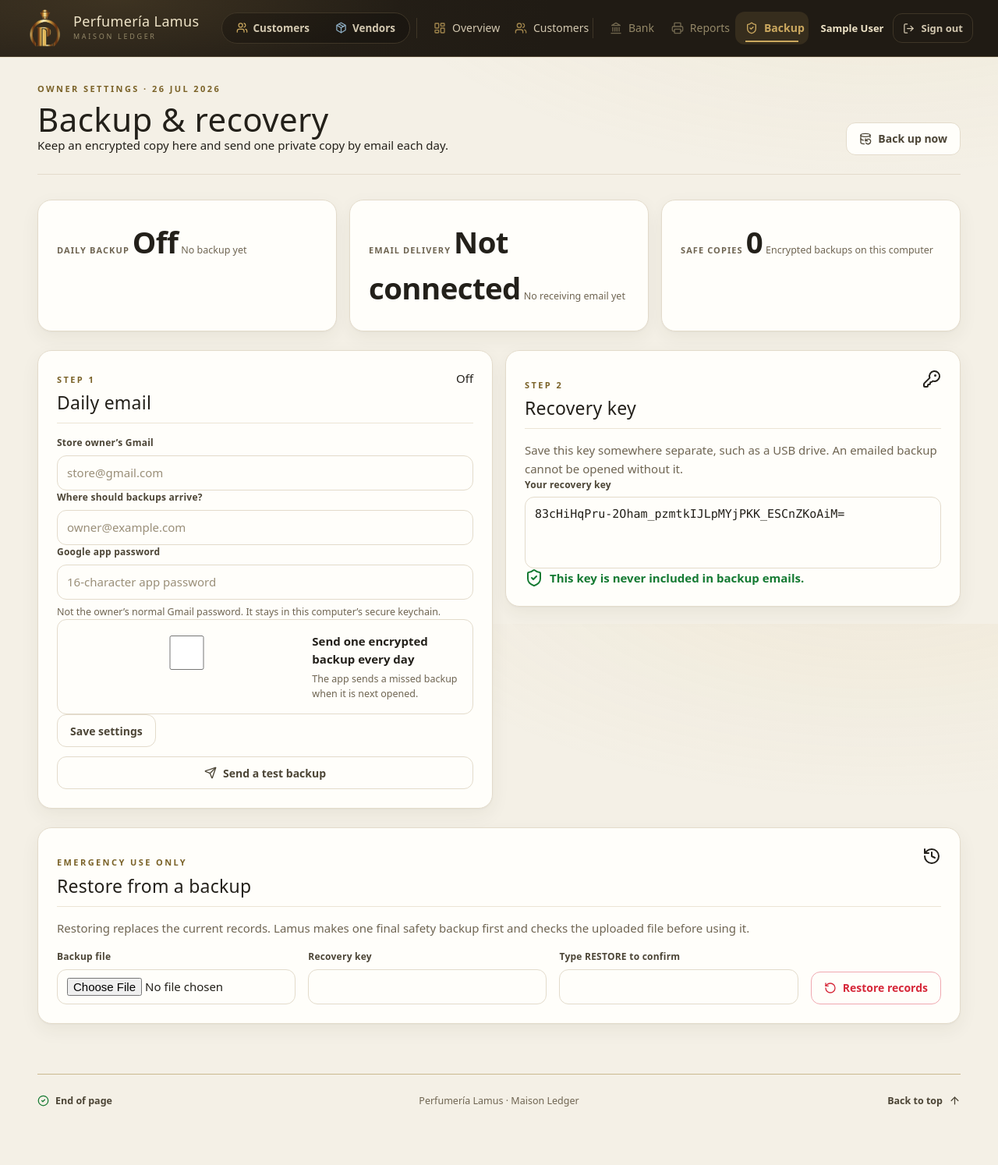
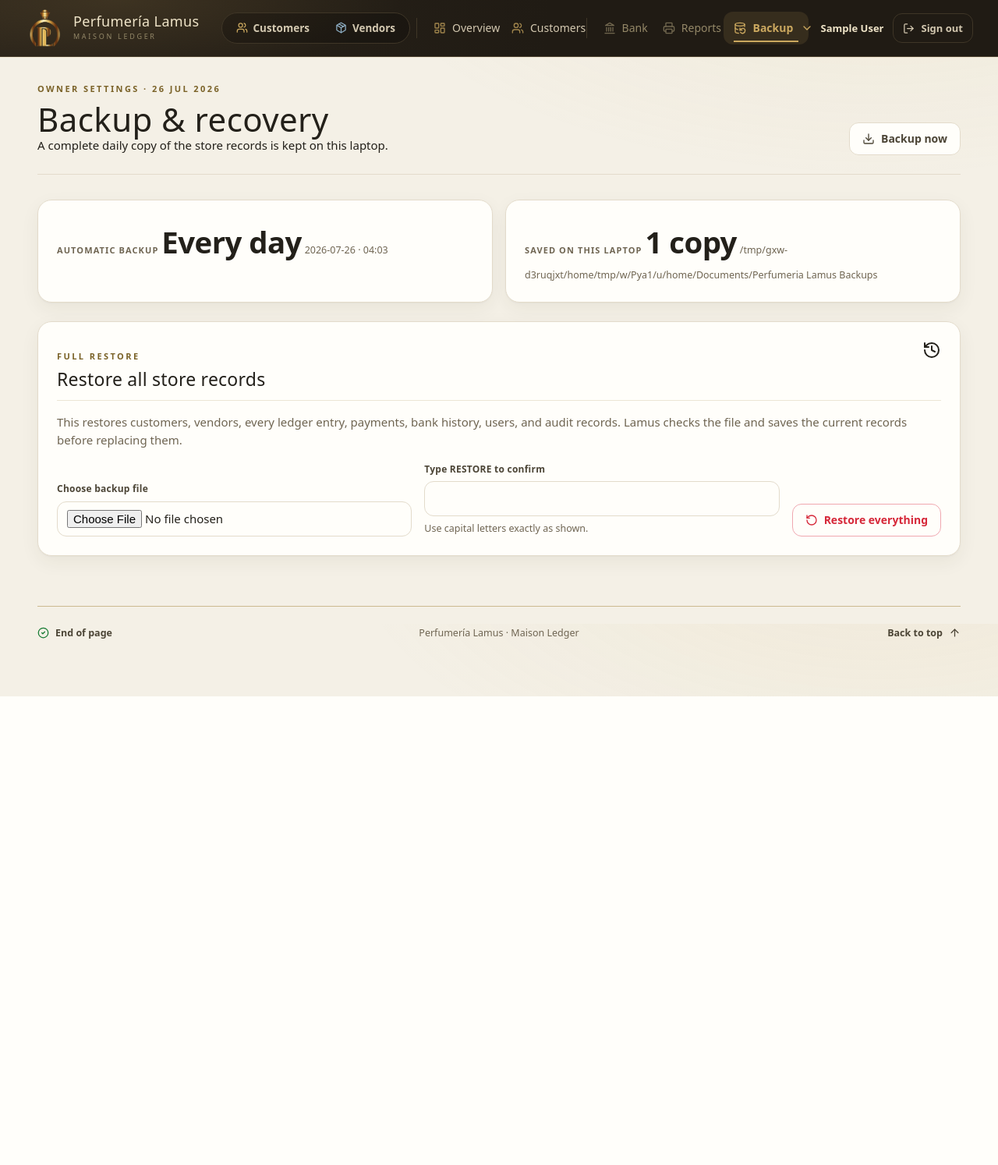
Before and after one commit to GhandourGh/perfumeria-lamus, a Flask app: page /backups in a window 1280 px wide. Shown: the whole page at 78% size. After the commit the page ends 893 px from the top, so only its background shows below. Run offline with Flask 3, Linux system fonts and the light colour scheme; the visitor is signed in with stand-in values (Sample User, id 1); data comes from the database, SQL or seed files in the repository; parts of the project's set-up code (start-up, migrations or seed data) failed here and were passed over.

Commit message:
Simplify complete local backup and restore

```diff
--- a/app.py
+++ b/app.py
@@ -4,7 +4,7 @@ from datetime import datetime
 from functools import wraps
 from pathlib import Path
 
-from flask import Flask, flash, redirect, render_template, request, session, url_for
+from flask import Flask, flash, redirect, render_template, request, send_file, session, url_for
 
 import backup_manager
 import database as db
@@ -474,36 +474,25 @@ def bank():
 @login_required
 def backups():
     if request.method == "POST":
-        action = request.form.get("action")
         try:
-            if action == "save":
-                backup_manager.save_settings(
-                    request.form.get("sender_email", ""),
-                    request.form.get("recipient_email", ""),
-                    request.form.get("enabled") == "1",
-                    request.form.get("app_password") or None,
-                )
-                flash("Backup settings saved privately on this computer.", "success")
-            elif action == "backup":
-                backup_manager.create_backup(send_email=False)
-                flash("Encrypted backup created and verified.", "success")
-            elif action == "test":
-                backup_manager.test_email()
-                flash("Test backup emailed successfully.", "success")
-            elif action == "restore":
+            if request.form.get("action") == "restore":
                 if request.form.get("confirmation") != "RESTORE":
                     raise ValueError("Type RESTORE exactly to confirm.")
-                backup_manager.restore_backup(
-                    request.files.get("backup_file"),
-                    request.form.get("recovery_key", ""),
-                )
+                backup_manager.restore_backup(request.files.get("backup_file"))
                 session.clear()
                 flash("Backup restored. Please sign in again.", "success")
                 return redirect(url_for("login"))
         except Exception as exc:
             flash(str(exc), "error")
         return redirect(url_for("backups"))
-    return render_template("backups.html", backup=backup_manager.backup_status())
+    return render_template("backups.html", backup=backup_manager.status())
+
+
+@app.route("/backups/download", methods=["POST"])
+@login_required
+def download_backup():
+    path = backup_manager.create_backup()
+    return send_file(path, as_attachment=True, download_name=path.name)
 
 
 def person_form(customer=False):
--- a/requirements.txt
+++ b/requirements.txt
@@ -1,4 +1,2 @@
 flask
 pytest
-cryptography
-keyring
--- a/static/style.css
+++ b/static/style.css
@@ -1603,10 +1603,9 @@ dialog.sheet[open] { animation: sheet-in .22s ease both; }
 }
 
 /* Backup & recovery */
-.backup-status { margin-bottom: var(--space-5); }
+.backup-summary { margin-bottom: var(--space-5); }
 .stat-value-small { font-size: clamp(28px, 3vw, 42px); }
-.backup-grid { align-items: start; }
-.backup-grid .panel, .restore-panel { padding: var(--space-5); }
+.restore-panel { padding: var(--space-5); }
 .backup-alert {
   display: flex; gap: var(--space-3); align-items: flex-start;
   padding: var(--space-4); margin-bottom: var(--space-5);
@@ -1614,28 +1613,36 @@ dialog.sheet[open] { animation: sheet-in .22s ease both; }
   border: 1px solid var(--rule); border-radius: var(--radius);
 }
 .backup-alert svg, .privacy-note svg { flex: 0 0 auto; }
-.check-row {
-  display: flex; align-items: flex-start; gap: var(--space-3);
-  padding: var(--space-4); border: 1px solid var(--hairline); border-radius: var(--radius);
-  cursor: pointer;
-}
-.check-row input { margin-top: 4px; }
-.check-row span { display: grid; gap: 3px; }
-.check-row small, .field small { color: var(--muted); }
-.backup-test-form { margin-top: var(--space-3); }
-.backup-test-form .btn { width: 100%; }
-.recovery-key {
-  font-family: ui-monospace, SFMono-Regular, Menlo, monospace;
-  overflow-wrap: anywhere; resize: none;
-}
-.privacy-note {
-  display: flex; gap: var(--space-2); align-items: center;
-  color: var(--laurel-deep); font-weight: 700;
-}
+.field small { color: var(--muted); }
+.backup-folder { overflow-wrap: anywhere; }
 .restore-panel { margin-top: var(--space-5); }
 .restore-form {
-  display: grid; grid-template-columns: repeat(3, minmax(0, 1fr)) auto;
+  display: grid; grid-template-columns: repeat(2, minmax(0, 1fr)) auto;
   gap: var(--space-4); align-items: end; margin-top: var(--space-4);
+}
+
+.nav-backup-menu { position: relative; }
+.nav-backup-menu summary { list-style: none; cursor: pointer; }
+.nav-backup-menu summary::-webkit-details-marker { display: none; }
+.nav-chevron { width: 14px; height: 14px; margin-left: 2px; }
+.nav-backup-menu[open] .nav-chevron { transform: rotate(180deg); }
+.nav-backup-dropdown {
+  position: absolute; z-index: 30; top: calc(100% + 10px); right: 0;
+  width: 250px; padding: 8px; background: var(--surface-raised);
+  border: 1px solid var(--hairline); border-radius: var(--radius);
+  box-shadow: var(--shadow-lift);
+}
+.nav-backup-dropdown a, .nav-backup-dropdown button {
+  display: flex; width: 100%; align-items: center; gap: 12px;
+  padding: 12px; color: var(--ink); background: transparent; border: 0;
+  border-radius: var(--radius-sm); text-align: left; text-decoration: none; cursor: pointer;
+}
+.nav-backup-dropdown a:hover, .nav-backup-dropdown button:hover { background: var(--gold-wash); }
+.nav-backup-dropdown span { display: grid; gap: 2px; }
+.nav-backup-dropdown small { color: var(--muted); }
+@media (max-width: 1080px) {
+  .nav-backup-menu { width: 100%; }
+  .nav-backup-dropdown { position: static; width: 100%; margin-top: 4px; box-shadow: none; }
 }
 @media (max-width: 900px) {
   .restore-form { grid-template-columns: 1fr; }
--- a/templates/backups.html
+++ b/templates/backups.html
@@ -1,105 +1,52 @@
 {% extends "base.html" %}
-{% block title %}Backup & Recovery · Perfumería Lamus{% endblock %}
+{% block title %}Restore · Perfumería Lamus{% endblock %}
 {% block content %}
 <section class="page-head">
   <div>
     <p class="eyebrow">OWNER SETTINGS · {{ today_display|upper }}</p>
     <h1>Backup & recovery</h1>
-    <p class="page-subtitle">Keep an encrypted copy here and send one private copy by email each day.</p>
+    <p class="page-subtitle">A complete daily copy of the store records is kept on this laptop.</p>
   </div>
-  <form method="post">
-    <input type="hidden" name="action" value="backup">
-    <button class="btn btn-dark" type="submit"><i data-lucide="database-backup" aria-hidden="true"></i>Back up now</button>
+  <form action="{{ url_for('download_backup') }}" method="post">
+    <button class="btn btn-dark" type="submit"><i data-lucide="download" aria-hidden="true"></i>Backup now</button>
   </form>
 </section>
 
-<section class="grid grid-3 backup-status" aria-label="Backup status">
+<section class="grid grid-2 backup-summary">
   <article class="stat">
-    <span class="stat-label">Daily backup</span>
-    <strong class="stat-value stat-value-small">{{ "On" if backup.enabled else "Off" }}</strong>
-    <span class="stat-note">{{ backup.last_backup|replace("T", " · ") if backup.last_backup else "No backup yet" }}</span>
+    <span class="stat-label">Automatic backup</span>
+    <strong class="stat-value stat-value-small">Every day</strong>
+    <span class="stat-note">{{ backup.last_backup_at|replace("T", " · ") if backup.last_backup_at else "Starts automatically while Lamus is running" }}</span>
   </article>
   <article class="stat">
-    <span class="stat-label">Email delivery</span>
-    <strong class="stat-value stat-value-small">{{ "Ready" if backup.password_saved else "Not connected" }}</strong>
-    <span class="stat-note">{{ backup.recipient_email or "No receiving email yet" }}</span>
-  </article>
-  <article class="stat">
-    <span class="stat-label">Safe copies</span>
-    <strong class="stat-value stat-value-small">{{ backup.backup_count }}</strong>
-    <span class="stat-note">Encrypted backups on this computer</span>
+    <span class="stat-label">Saved on this laptop</span>
+    <strong class="stat-value stat-value-small">{{ backup.backup_count }} {{ "copy" if backup.backup_count == 1 else "copies" }}</strong>
+    <span class="stat-note backup-folder">{{ backup.folder }}</span>
   </article>
 </section>
 
 {% if backup.last_error %}
-<div class="backup-alert" role="alert"><i data-lucide="alert-circle" aria-hidden="true"></i><span><strong>Last backup needs attention.</strong> {{ backup.last_error }}</span></div>
+<div class="backup-alert" role="alert"><i data-lucide="alert-circle" aria-hidden="true"></i><span><strong>Automatic backup needs attention.</strong> {{ backup.last_error }}</span></div>
 {% endif %}
-
-<div class="grid grid-2 backup-grid">
-  <section class="panel">
-    <div class="panel-head">
-      <div><p class="eyebrow">STEP 1</p><h2>Daily email</h2></div>
-      <span class="status-badge {{ 'settled' if backup.enabled else 'due' }}">{{ "Active" if backup.enabled else "Off" }}</span>
-    </div>
-    <form method="post" class="stack">
-      <input type="hidden" name="action" value="save">
-      <label class="field">
-        <span>Store owner’s Gmail</span>
-        <input type="email" name="sender_email" value="{{ backup.sender_email }}" placeholder="store@gmail.com" autocomplete="email" required>
-      </label>
-      <label class="field">
-        <span>Where should backups arrive?</span>
-        <input type="email" name="recipient_email" value="{{ backup.recipient_email }}" placeholder="owner@example.com" required>
-      </label>
-      <label class="field">
-        <span>Google app password</span>
-        <input type="password" name="app_password" placeholder="{{ 'Saved — leave blank to keep it' if backup.password_saved else '16-character app password' }}" autocomplete="new-password">
-        <small>Not the owner’s normal Gmail password. It stays in this computer’s secure keychain.</small>
-      </label>
-      <label class="check-row">
-        <input type="checkbox" name="enabled" value="1" {% if backup.enabled %}checked{% endif %}>
-        <span><strong>Send one encrypted backup every day</strong><small>The app sends a missed backup when it is next opened.</small></span>
-      </label>
-      <button class="btn btn-dark" type="submit">Save settings</button>
-    </form>
-    <form method="post" class="backup-test-form">
-      <input type="hidden" name="action" value="test">
-      <button class="btn btn-outline" type="submit"><i data-lucide="send" aria-hidden="true"></i>Send a test backup</button>
-    </form>
-  </section>
-
-  <section class="panel">
-    <div class="panel-head"><div><p class="eyebrow">STEP 2</p><h2>Recovery key</h2></div><i data-lucide="key-round" aria-hidden="true"></i></div>
-    <p class="muted">Save this key somewhere separate, such as a USB drive. An emailed backup cannot be opened without it.</p>
-    <label class="field">
-      <span>Your recovery key</span>
-      <textarea readonly rows="3" class="recovery-key">{{ backup.recovery_key }}</textarea>
-    </label>
-    <p class="privacy-note"><i data-lucide="shield-check" aria-hidden="true"></i>This key is never included in backup emails.</p>
-  </section>
-</div>
 
 <section class="panel restore-panel">
   <div class="panel-head">
-    <div><p class="eyebrow">EMERGENCY USE ONLY</p><h2>Restore from a backup</h2></div>
+    <div><p class="eyebrow">FULL RESTORE</p><h2>Restore all store records</h2></div>
     <i data-lucide="history" aria-hidden="true"></i>
   </div>
-  <p class="muted">Restoring replaces the current records. Lamus makes one final safety backup first and checks the uploaded file before using it.</p>
+  <p class="muted">This restores customers, vendors, every ledger entry, payments, bank history, users, and audit records. Lamus checks the file and saves the current records before replacing them.</p>
   <form method="post" enctype="multipart/form-data" class="restore-form">
     <input type="hidden" name="action" value="restore">
     <label class="field">
-      <span>Backup file</span>
+      <span>Choose backup file</span>
       <input type="file" name="backup_file" accept=".lamusbackup" required>
     </label>
     <label class="field">
-      <span>Recovery key</span>
-      <input type="password" name="recovery_key" required autocomplete="off">
+      <span>Type RESTORE to confirm</span>
+      <input type="text" name="confirmation" required autocomplete="off" aria-describedby="restore-help">
+      <small id="restore-help">Use capital letters exactly as shown.</small>
     </label>
-    <label class="field">
-      <span>Type RESTORE to confirm</span>
-      <input type="text" name="confirmation" required autocomplete="off">
-    </label>
-    <button class="btn btn-danger" type="submit"><i data-lucide="rotate-ccw" aria-hidden="true"></i>Restore records</button>
+    <button class="btn btn-danger" type="submit"><i data-lucide="rotate-ccw" aria-hidden="true"></i>Restore everything</button>
   </form>
 </section>
 {% endblock %}
--- a/templates/base.html
+++ b/templates/base.html
@@ -62,9 +62,17 @@
       <a class="nav-link nav-link-office {% if request.endpoint == 'reports' %}active{% endif %}" href="{{ url_for('reports') }}">
         <i data-lucide="printer"></i>Reports
       </a>
-      <a class="nav-link nav-link-office {% if request.endpoint == 'backups' %}active{% endif %}" href="{{ url_for('backups') }}">
-        <i data-lucide="shield-check"></i>Backup
-      </a>
+      <details class="nav-backup-menu">
+        <summary class="nav-link nav-link-office {% if request.endpoint in ('backups', 'download_backup') %}active{% endif %}">
+          <i data-lucide="database-backup"></i>Backup<i class="nav-chevron" data-lucide="chevron-down"></i>
+        </summary>
+        <div class="nav-backup-dropdown">
+          <form action="{{ url_for('download_backup') }}" method="post">
+            <button type="submit"><i data-lucide="download"></i><span><strong>Backup now</strong><small>Save a complete copy</small></span></button>
+          </form>
+          <a href="{{ url_for('backups') }}"><i data-lucide="rotate-ccw"></i><span><strong>Restore</strong><small>Use a saved backup</small></span></a>
+        </div>
+      </details>
     </nav>
     {% if current_user %}
     <div class="topnav-user">
```
Also changed, not shown: backup_manager.py (+101 -161 lines), 1 other file.
